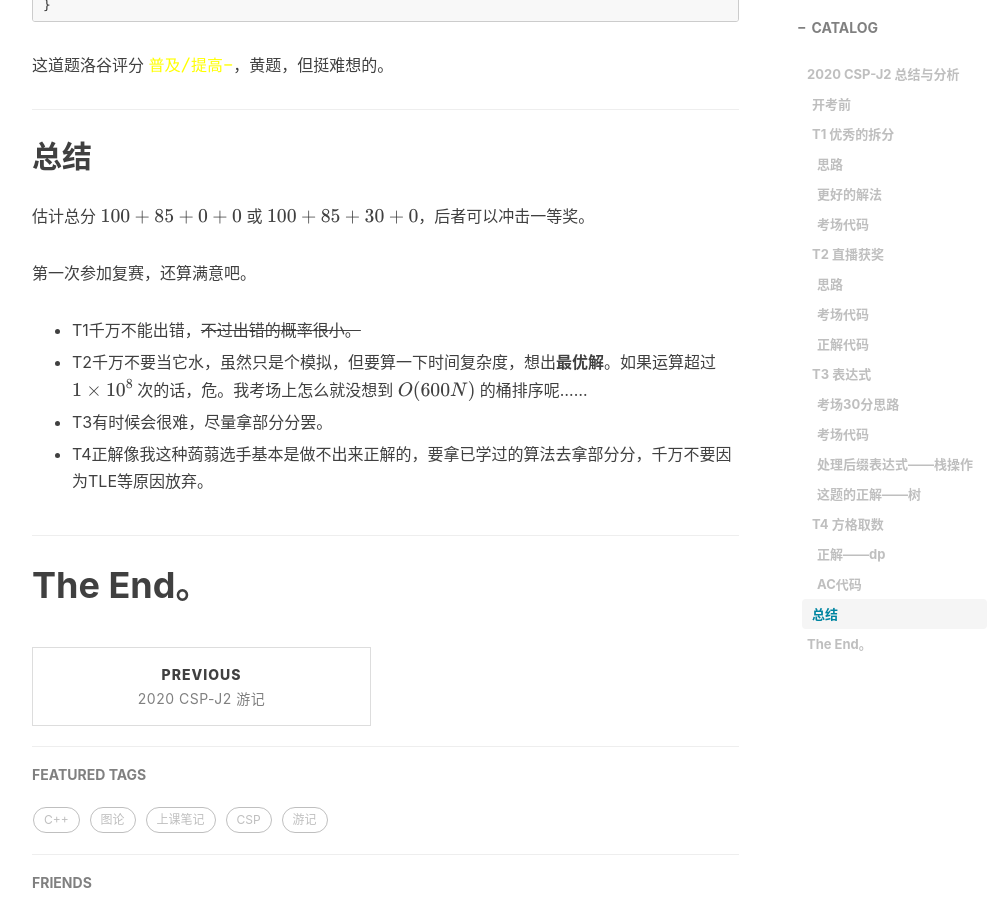
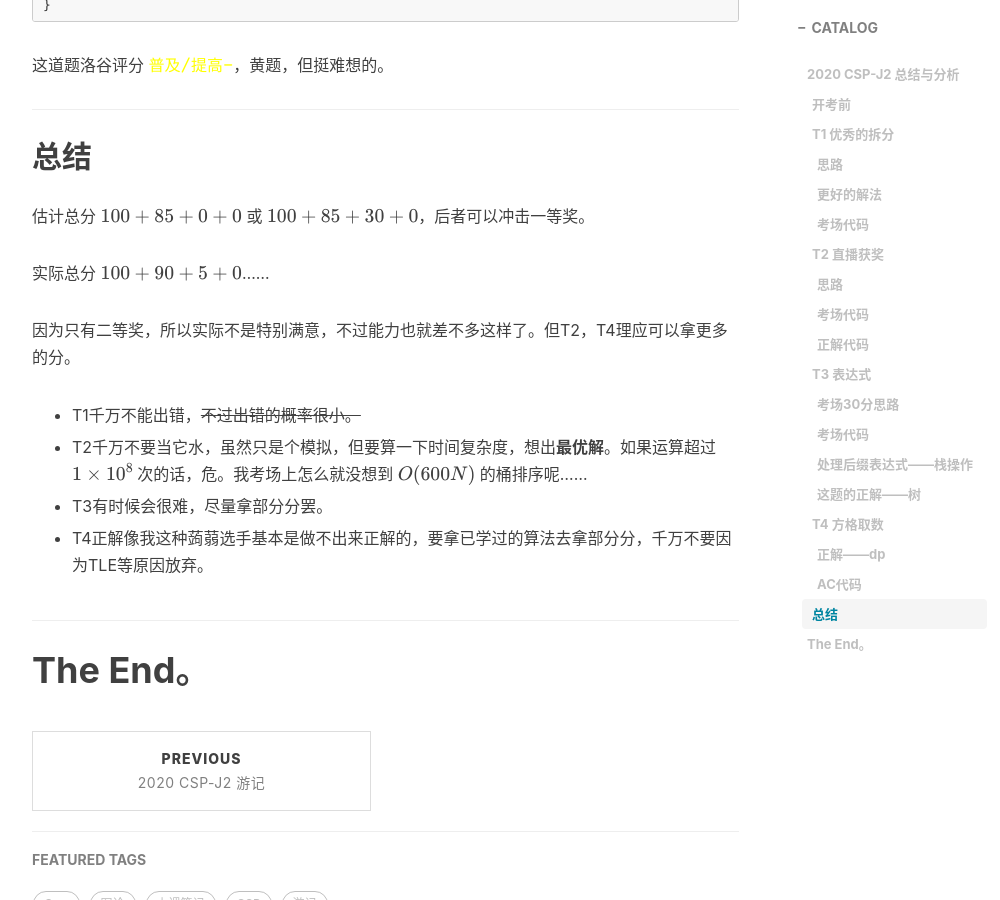
Before and after one commit to AFObject/OI-Blog, a Jekyll site: the page built from _posts/2020-11-15-2020 CSP J2 总结与分析.md, in a window 1280 px wide and 900 px high, scrolled down 11621 px. Shown: the whole window, without its empty margins (233-1233 px from the left). Built offline with Jekyll 4.4.1, drawn with Linux system fonts in a browser that asks for light colours; nearby versions of some CDN libraries; formulas are drawn with MathJax 3; comment, search, counter and statistics services are not loaded.

Commit message:
Update 2020-11-15-2020 CSP J2 总结与分析.md

```diff
--- a/_posts/2020-11-15-2020 CSP J2 总结与分析.md
+++ b/_posts/2020-11-15-2020 CSP J2 总结与分析.md
@@ -524,7 +524,9 @@ int main() {
 
 估计总分 $100+85+0+0$ 或 $100+85+30+0$，后者可以冲击一等奖。
 
-第一次参加复赛，还算满意吧。
+实际总分 $100+90+5+0$……
+
+因为只有二等奖，所以实际不是特别满意，不过能力也就差不多这样了。但T2，T4理应可以拿更多的分。
 
 - T1千万不能出错，~~不过出错的概率很小。~~
 
```
